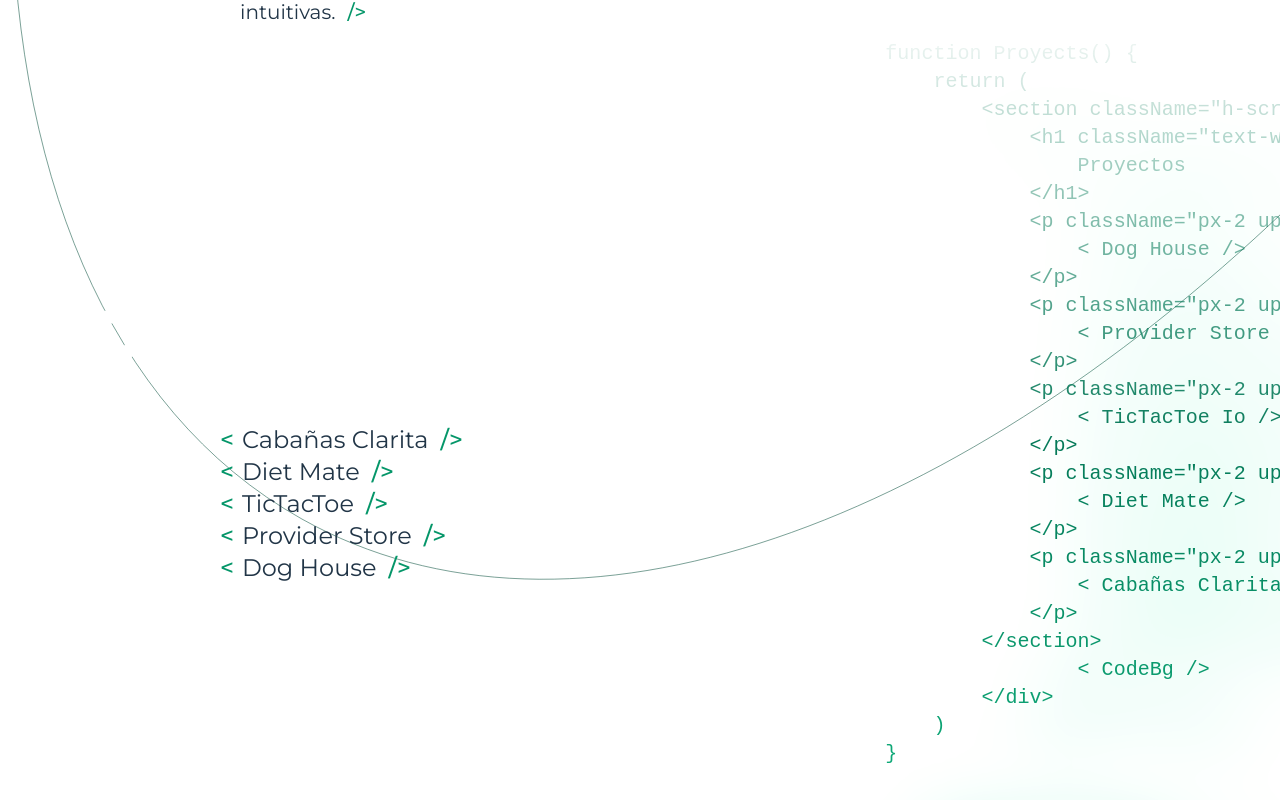
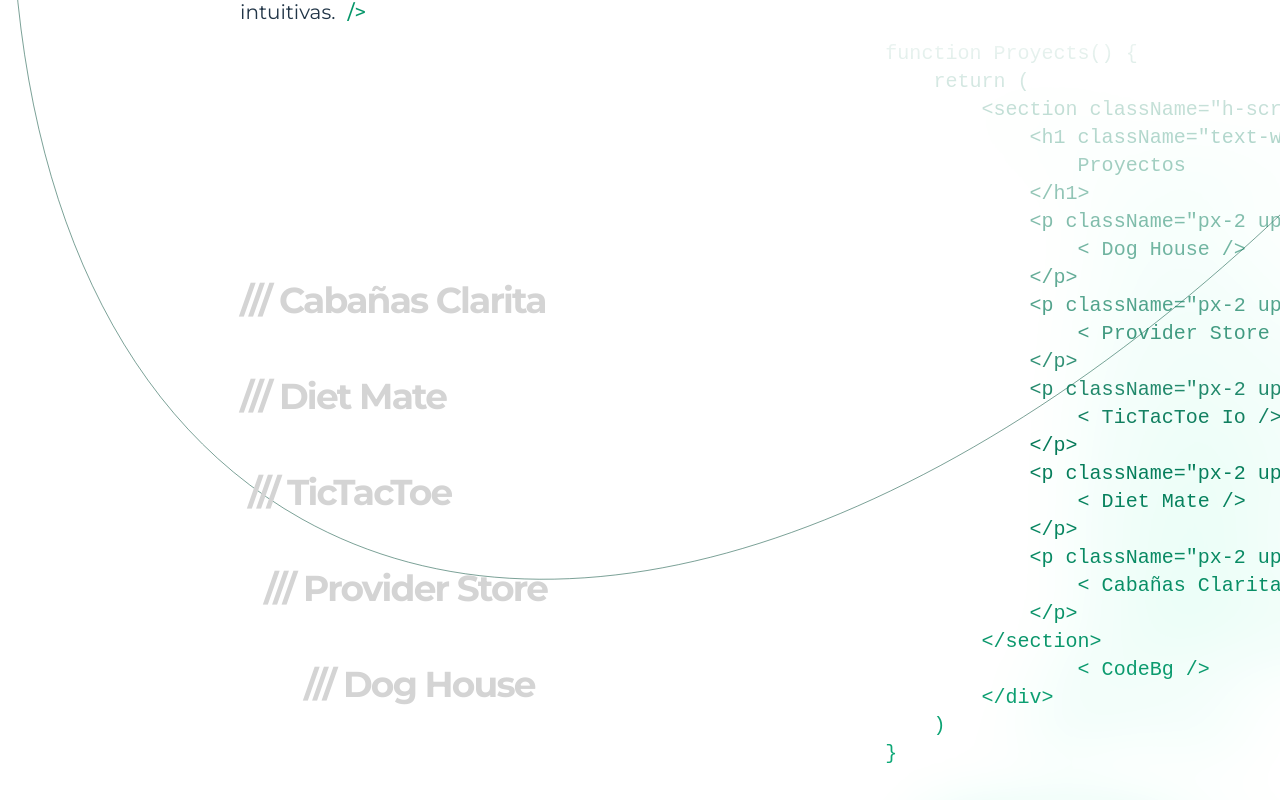
Before and after one commit to FabricioJRepetto/portfolio2023, a React (Vite) app: page /home in a window 1280 px wide. Shown: the part 1560-2360 px from the top of the page. Built offline with nearby package versions, Linux system fonts and the light colour scheme; a web font is replaced by a local one.

Commit message:
proyects v1

```diff
--- a/src/components/common/TextSlider.jsx
+++ b/src/components/common/TextSlider.jsx
@@ -13,15 +13,12 @@ const TextSlider = ({ text }) => {
 
     return (
         <div className='relative mr-16'>
-            <div className='animate-pulse'>
-                <div className='slider-circles'>
-                    <div className='border-orange-500'></div>
-                    <div style={{ animationDelay: '300ms' }} className='border-sky-500'></div>
-                    <div style={{ animationDelay: '600ms' }} className='border-rose-500'></div>
-                    {/* <div style={{ animationDelay: '900ms' }} className='border-emerald-500'></div> */}
-                </div>
-                <div className='hologram-dots h-28'></div>
+            <div className='slider-circles'>
+                <div className='border-orange-500'></div>
+                <div style={{ animationDelay: '300ms' }} className='border-sky-500'></div>
+                <div style={{ animationDelay: '600ms' }} className='border-rose-500'></div>
             </div>
+            <div className='hologram-dots h-32 -mt-4 animate-pulse'></div>
 
             {text?.map((t, i) => (
                 <SideWriter key={t + i} text={t}
--- a/src/components/home/Home.jsx
+++ b/src/components/home/Home.jsx
@@ -1,8 +1,9 @@
 import React from 'react'
-import { HOME_CODE, PROYECTS_CODE } from '../../constants'
+import { PROYECTS_CODE } from '../../constants'
 import CodeBg from '../background/CodeBg'
 import Avatar from '../common/Avatar'
 import TextSlider from '../common/TextSlider'
+import Card from '../proyects/Card'
 
 const Home = () => {
     return (
@@ -11,7 +12,7 @@ const Home = () => {
             <section className='h-screen items-center'>
                 <article className='h-fit col-span-4 flex flex-col'>
                     <h1 className="text-white font-bold tracking-tighter text-8xl">Fabricio Repetto</h1>
-                    <p className="pl-40 w-3/4 text-4xl text-white font-bold mb-8">{`// web developer`}</p>
+                    <p className="pl-40 w-3/4 text-4xl text-white font-bold mb-8">{`/// web developer`}</p>
 
                     <p className='pl-40 w-3/4 text-2xl boder-slate-500'>
                         <b className=' text-emerald-600 font-normal -ml-6 mr-2'>{`<`}</b>
@@ -53,33 +54,16 @@ const Home = () => {
             <section className='h-screen items-center relative'>
 
                 <article className='h-fit col-span-4 flex flex-col '>
-                    <h2 className="text-white font-bold tracking-tighter text-8xl mb-8">Proyectos</h2>
+                    <h2 className="text-white font-bold tracking-tighter text-8xl mb-16">Proyectos</h2>
 
-                    <p className='pl-40 w-3/4 text-2xl boder-slate-500'>
-                        <b className=' text-emerald-600 font-normal -ml-5 mr-2'>{`<`}</b>
-                        Cabañas Clarita
-                        <b className='text-emerald-600 font-normal ml-3 -mr-6'>{`/>`}</b>
-                    </p>
-                    <p className='pl-40 w-3/4 text-2xl boder-slate-500'>
-                        <b className=' text-emerald-600 font-normal -ml-5 mr-2'>{`<`}</b>
-                        Diet Mate
-                        <b className='text-emerald-600 font-normal ml-3 -mr-6'>{`/>`}</b>
-                    </p>
-                    <p className='pl-40 w-3/4 text-2xl boder-slate-500'>
-                        <b className=' text-emerald-600 font-normal -ml-5 mr-2'>{`<`}</b>
-                        TicTacToe
-                        <b className='text-emerald-600 font-normal ml-3 -mr-6'>{`/>`}</b>
-                    </p>
-                    <p className='pl-40 w-3/4 text-2xl boder-slate-500'>
-                        <b className=' text-emerald-600 font-normal -ml-5 mr-2'>{`<`}</b>
-                        Provider Store
-                        <b className='text-emerald-600 font-normal ml-3 -mr-6'>{`/>`}</b>
-                    </p>
-                    <p className='pl-40 w-3/4 text-2xl boder-slate-500'>
-                        <b className=' text-emerald-600 font-normal -ml-5 mr-2'>{`<`}</b>
-                        Dog House
-                        <b className='text-emerald-600 font-normal ml-3 -mr-6'>{`/>`}</b>
-                    </p>
+                    <div className="pl-40 w-3/4">
+                        <Card title='Cabañas Clarita' description='Sistema de gestión' />
+                        <Card title='Diet Mate' description='Organizador de comidas' />
+                        <Card title='TicTacToe' description='Juego online' space="pl-2" />
+                        <Card title='Provider Store' description='Ecommerce' space="pl-6" />
+                        <Card title='Dog House' description='Colección de perros' space="pl-16" />
+                    </div>
+
                 </article>
 
                 <div className='absolute left-2/3 top-0 h-full'>
--- /dev/null
+++ b/src/components/proyects/Card.jsx
@@ -0,0 +1,27 @@
+import React, { useState } from 'react'
+
+const Card = ({ title, description, space }) => {
+    const [hover, setHover] = useState(false)
+
+    return (
+        <div className={`proyect-card mb-8 h-16 cursor-pointer ${space || ''}`}
+            onMouseEnter={() => setHover(() => true)}
+            onMouseLeave={() => setHover(() => false)}>
+            <span className={`proyect-card-title ${hover ? '' : ''}`}>
+                <span className={`mr-2 ${hover ? 'text-sky-500' : ''}`}>/</span>
+                <span className={`${hover ? 'text-rose-500' : ''}`}>/</span>
+                <span className={`${hover ? 'text-orange-500' : ''}`}>/</span>
+
+                <p className={`${hover ? 'text-white' : ''}`}>{title}</p>
+            </span>
+
+            <p className={`pl-14 ml-1 h-6 ${hover ? 'opacity-100' : 'opacity-0'} overflow-hidden `}>
+                <b className=' text-emerald-600 font-normal -ml-5 mr-2'>{`<`}</b>
+                {description}
+                <b className='text-emerald-600 font-normal ml-3 -mr-6'>{`/>`}</b>
+            </p>
+        </div>
+    )
+}
+
+export default Card
--- a/src/index.css
+++ b/src/index.css
@@ -106,6 +106,19 @@
         animation: linegrow .4s 4.2s linear forwards;
     }
 
+    .proyect-card > * {
+        transition: opacity 100ms ease-in;
+    }
+    .proyect-card-title {
+        @apply text-4xl tracking-tighter font-bold flex text-neutral-300;
+        transition: color 500ms;
+    }
+    .proyect-card-title span:nth-child(-n + 2) {
+        margin-right: -3px;
+    }
+    .proyect-card-title span:nth-child(3) {
+        margin-right: .5rem;
+    }
 
     .Home > section {
         @apply grid grid-cols-7 pl-20;
```
